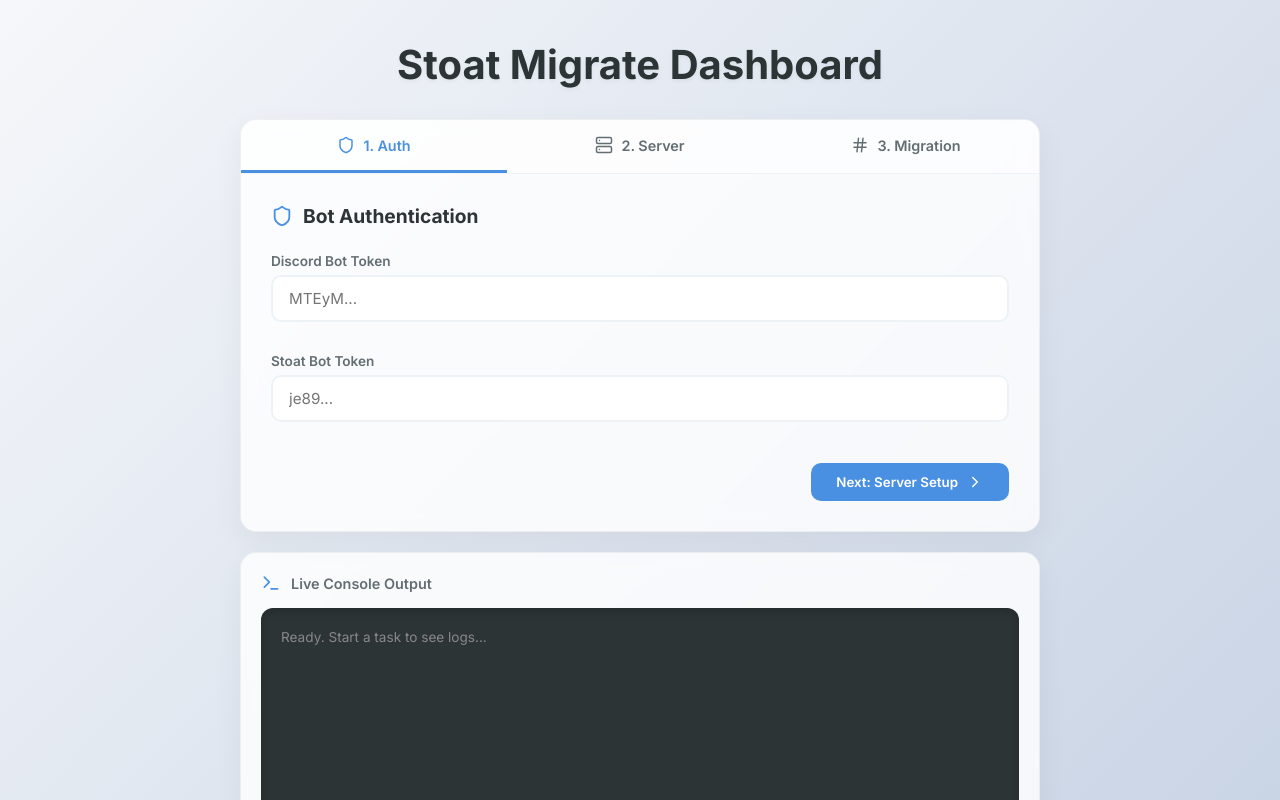
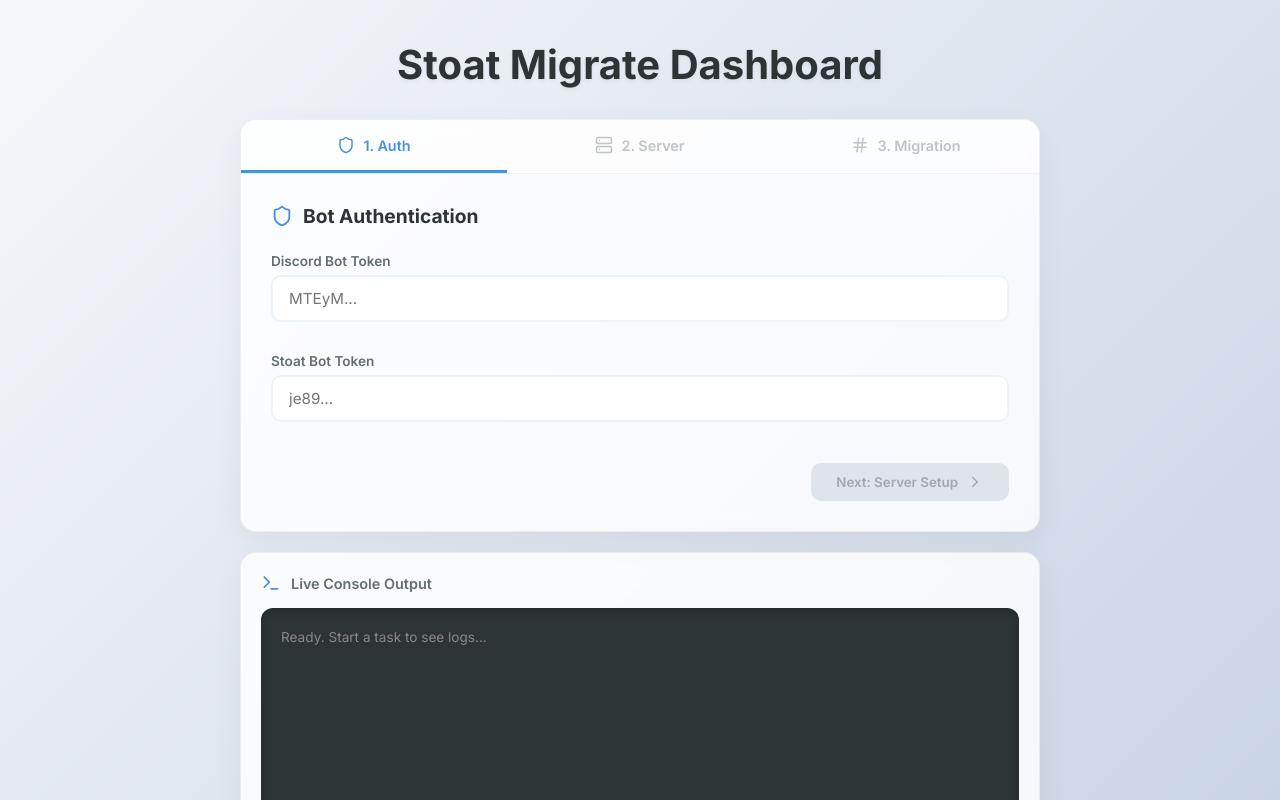
Before and after one commit to rambros3d/stoat-migrate, a React (Vite) app in the folder web/frontend/: page / in a window 1280 px wide. Shown: the top 800 px of the page. Built offline with nearby package versions, Linux system fonts and the light colour scheme.

Commit message:
update wizard flow for token and id check

```diff
--- a/web/frontend/src/App.jsx
+++ b/web/frontend/src/App.jsx
@@ -165,10 +165,15 @@
         </motion.div>
     );
 
-    const TabButton = ({ id, label, icon: Icon, color }) => (
+    const TabButton = ({ id, label, icon: Icon, color }) => {
+        const isDisabled = (id === 'server' && (!botInfos.discord || !botInfos.stoat)) ||
+            (id === 'migration' && (!serverInfos.discord || !serverInfos.stoat));
+
+        return (
             <button
-            onClick={() => setActiveTab(id)}
+                onClick={() => !isDisabled && setActiveTab(id)}
                 className={`tab-btn ${activeTab === id ? 'active' : ''}`}
+                disabled={isDisabled}
                 style={{
                     '--tab-color': color,
                     flex: 1,
@@ -179,12 +184,13 @@
                     padding: '16px',
                     border: 'none',
                     background: 'none',
-                cursor: 'pointer',
+                    cursor: isDisabled ? 'not-allowed' : 'pointer',
                     fontSize: '0.9rem',
                     fontWeight: 600,
                     color: activeTab === id ? color : '#636e72',
                     borderBottom: `3px solid ${activeTab === id ? color : 'transparent'}`,
-                transition: 'all 0.3s ease'
+                    transition: 'all 0.3s ease',
+                    opacity: isDisabled ? 0.4 : 1
                 }}
             >
                 <Icon size={18} />
@@ -195,6 +201,7 @@
                     )}
             </button>
         );
+    };
 
     return (
         <div className="dashboard-container">
--- a/web/frontend/src/index.css
+++ b/web/frontend/src/index.css
@@ -116,6 +116,14 @@
   box-shadow: 0 5px 15px rgba(9, 132, 227, 0.3);
 }
 
+.btn:disabled {
+  background: #dfe4ea;
+  color: #a2a8b1;
+  cursor: not-allowed;
+  transform: none !important;
+  box-shadow: none !important;
+}
+
 .btn-danger {
   background: #fff;
   color: var(--danger);
```
Lines whose indentation alone changed are shown as unchanged.
